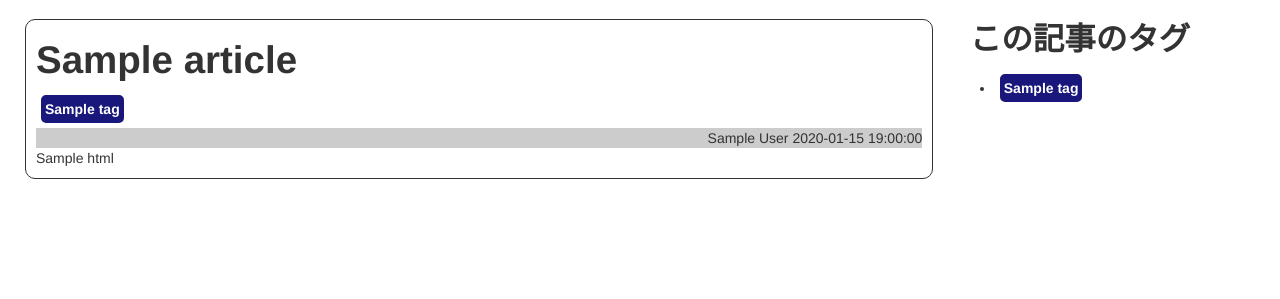
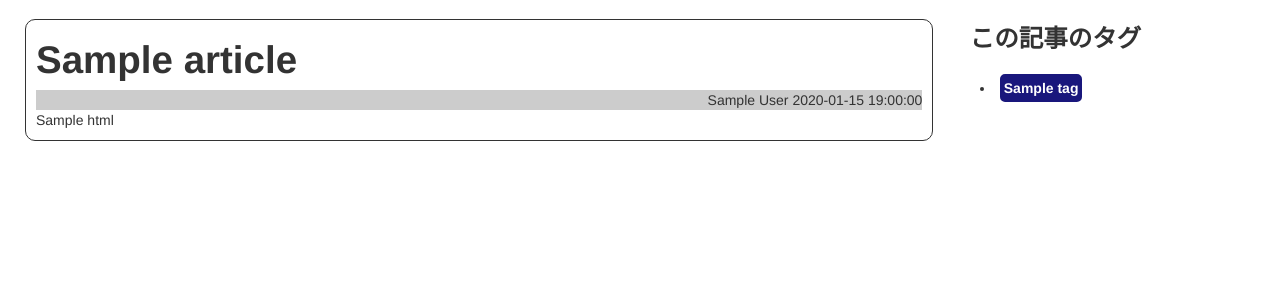
Before and after one commit to KLab/miita, a Flask app: template templates/article.html in a window 1280 px wide. Shown: the part 41-340 px from the top of the page. Run offline with Flask 2, Linux system fonts and the light colour scheme; the template is opened without the code that fills it: most values are stand-ins (such as "Sample title", 1, 10 or a date in 2020); some libraries are stand-ins or nearby versions.

Commit message:
taglink のマクロ化

```diff
--- a/templates/article.html
+++ b/templates/article.html
@@ -4,11 +4,6 @@
         <div class="span9">
         <article>
             <h1>{{ article.title }}</h1>
-            <div>
-                {% for tag in article.tags %}
-                    <a class="taglink" href="{{ url_for('tags', tag=tag) }}">{{ tag }}</a>
-                {% endfor %}
-            </div>
             <div class="info-header">
                 {{ article['author-name'] }}
                 {{ article._id.generation_time|localtime }}
@@ -20,10 +15,10 @@
         </article>
         </div>
         <div class="span3">
-            <h2>この記事のタグ</h2>
+            <h3>この記事のタグ</h3>
             <ul>
                 {% for tag in article.tags %}
-                <li><a class="taglink" href="{{url_for('tags', tag=tag)}}">{{ tag }}</a></li>
+                <li>{{ taglink(tag) }}</li>
                 {% endfor %}
             </ul>
         </div>
--- a/templates/index.html
+++ b/templates/index.html
@@ -10,9 +10,7 @@
                     <h3>
                     <a href="{{ url_for('article', article_id=article._id) }}">{{ article.title }}</a>
                     </h3>
-                        {% for tag in article.tags %}
-                            <a href="{{ url_for('tags', tag=tag) }}" class="taglink">{{ tag }}</a>
-                        {% endfor %}
+                        {% for tag in article.tags %}{{ taglink(tag) }}{% endfor %}
                     <div>
                         {{ article.html|safe }}
                     </div>
--- a/templates/layout.html
+++ b/templates/layout.html
@@ -1,3 +1,6 @@
+{%- macro taglink(tag) -%}
+<a href="{{ url_for('tags', tag=tag) }}" class="taglink">{{ tag }}</a>
+{%- endmacro -%}
 <!DOCTYPE html>
 <html>
 <head>
```
